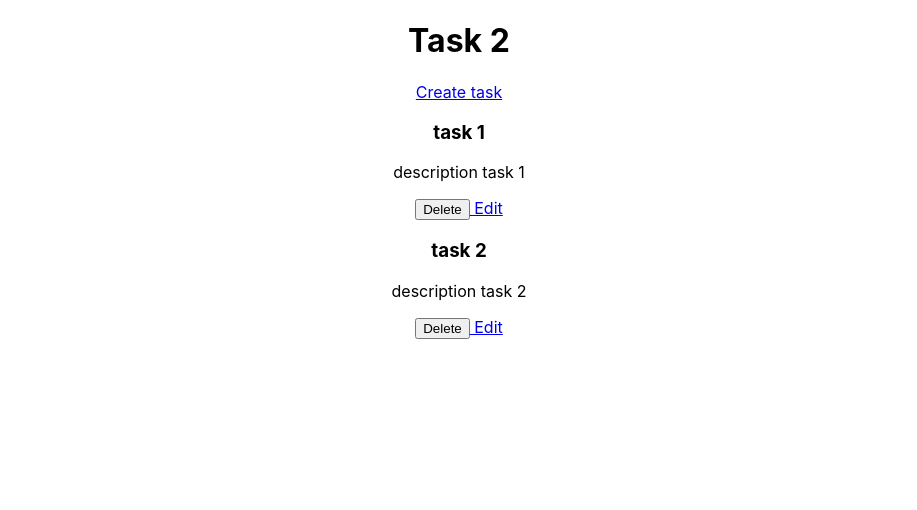
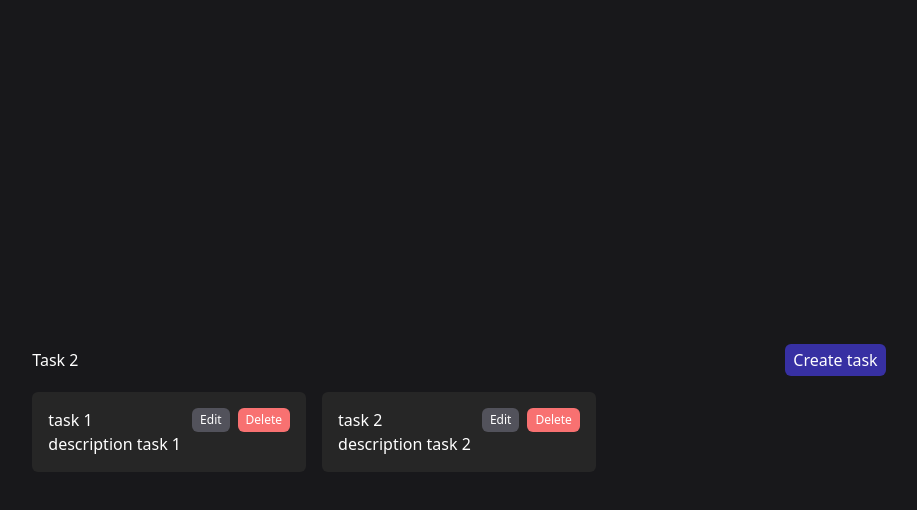
Before and after one commit to juf468/Mi-Trello, a React (Create React App) app: page / in a window 1280 px wide. Shown: the top 510 px of the page, without its empty margins (181-1098 px from the left). Built offline with nearby package versions, Linux system fonts and the light colour scheme.

Commit message:
taskList styles finished

```diff
--- a/package.json
+++ b/package.json
@@ -38,5 +38,8 @@
       "last 1 firefox version",
       "last 1 safari version"
     ]
+  },
+  "devDependencies": {
+    "tailwindcss": "^3.4.1"
   }
 }
--- a/src/App.js
+++ b/src/App.js
@@ -7,7 +7,8 @@
 function App() {
 
   return (
-    <div className="App">
+    <div className="bg-zinc-900 h-screen text-white">
+      <div className='flex items-center justify-center h-full'>
       <BrowserRouter>
       <Routes>
         <Route path='/' element= {<TaskList/>}/>
@@ -15,6 +16,7 @@
         <Route path='/edit-task/:id' element= {<TaskForm/>}/>
         </Routes>
         </BrowserRouter>
+        </div>
 
     </div>
   );
--- a/src/components/TaskList.js
+++ b/src/components/TaskList.js
@@ -16,21 +16,32 @@
    }
 
     return (
-        <div>
-            <header>
+        <div className="w-4/6">
+            <header className="flex justify-between items-center py-4">
                 <h1> Task {tasks.length} </h1>
-                <Link to='/create-task'>
-                 Create task
-                </Link>
+                <Link to='/create-task' className="bg-indigo-800 rounded-md px-2 py-1 "> Create task </Link>
             </header>
+            <div className="grid grid-cols-3 gap-4">
         {tasks.map(task => (
-            <div key={task.id}>
+            <div key={task.id} className="bg-neutral-800 p-4 rounded-md">
+                <header className="flex justify-between">
                 <h3>{task.title}</h3>
+                <div className="flex gap-x-2">
+                <Link to={`/edit-task/${task.id}`}
+                className="bg-zinc-600 px-2 py-1 text-xs rounded-md"> Edit </Link>
+                 <button onClick={()=>handleDelete(task.id)}
+                 className="bg-red-400 px-2 py-1 text-xs rounded-md self-center"
+                 >Delete</button>
+
+                </div>
+
+             </header>
                 <p>{task.description}</p>
-                <button onClick={()=>handleDelete(task.id)}>Delete</button>
-                <Link to={`/edit-task/${task.id}`}> Edit </Link>
+
+
             </div>
         ))}
+        </div>
     </div>
     )
 }
--- a/src/index.css
+++ b/src/index.css
@@ -1,13 +1,3 @@
-body {
-  margin: 0;
-  font-family: -apple-system, BlinkMacSystemFont, 'Segoe UI', 'Roboto', 'Oxygen',
-    'Ubuntu', 'Cantarell', 'Fira Sans', 'Droid Sans', 'Helvetica Neue',
-    sans-serif;
-  -webkit-font-smoothing: antialiased;
-  -moz-osx-font-smoothing: grayscale;
-}
-
-code {
-  font-family: source-code-pro, Menlo, Monaco, Consolas, 'Courier New',
-    monospace;
-}
+@tailwind base;
+@tailwind components;
+@tailwind utilities;
--- /dev/null
+++ b/tailwind.config.js
@@ -0,0 +1,10 @@
+/** @type {import('tailwindcss').Config} */
+module.exports = {
+  content: [
+    "./src/**/*.{js,jsx,ts,tsx}",
+  ],
+  theme: {
+    extend: {},
+  },
+  plugins: [],
+}
```
Also changed, not shown: 1 other file (tests, documents, lock files or other folders).
